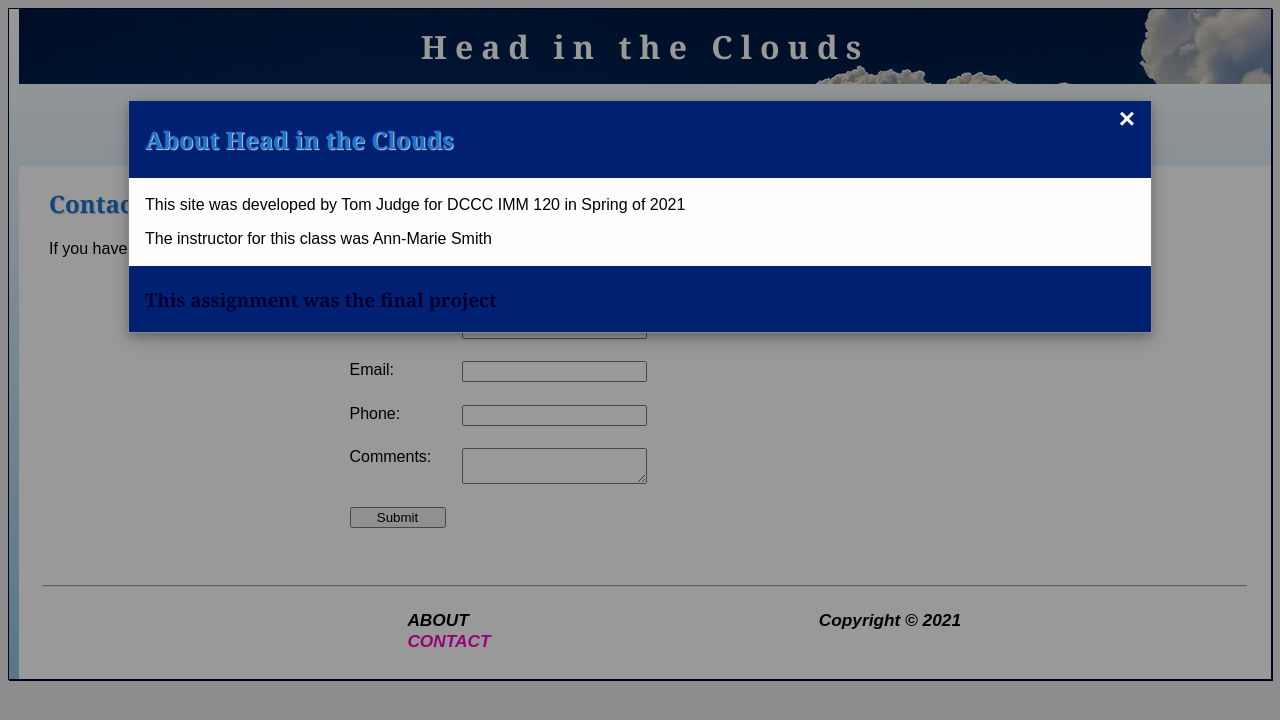
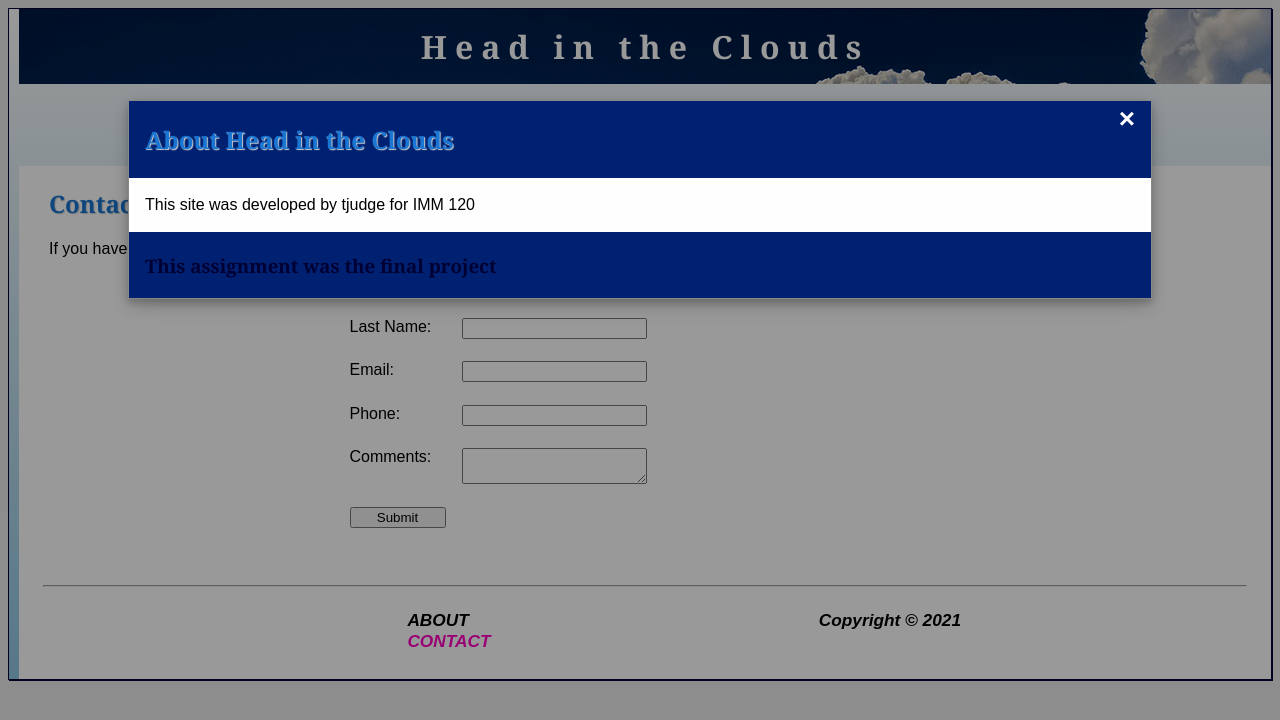
Before and after one commit to tjudge3/IMM120-Final, a plain HTML site: page contact.html in a window 1280 px wide. Both pictures are taken after a click on the link "ABOUT". Drawn offline with Linux system fonts and the light colour scheme.

Commit message:
Update contact.html

```diff
--- a/contact.html
+++ b/contact.html
@@ -1,6 +1,6 @@
 <!DOCTYPE html>
 <html lang="en"><head><meta http-equiv="Content-Type" content="text/html; charset=UTF-8">
-<!--DCCC IMM 120 : Ann-Marie Smith - Spring 2021 - Lesson 15 - Final - tjudge-->
+<!--Lesson 15 - Final - tjudge-->
 <title>Head in the clouds</title>
 <meta name="viewport" content="width=device-width, initial-scale=1.0">
 <link href="css/style.css" rel="stylesheet">
@@ -50,8 +50,7 @@ id="concomments" required></textarea>
       <h2>About Head in the Clouds</h2>
     </div>
     <div class="modal-body">
-      <p>This site was developed by Tom Judge for DCCC IMM 120 in Spring of 2021</p>
-      <p>The instructor for this class was Ann-Marie Smith</p>
+      <p>This site was developed by tjudge for IMM 120</p>
     </div>
     <div class="modal-footer">
       <h3>This assignment was the final project</h3>
```
